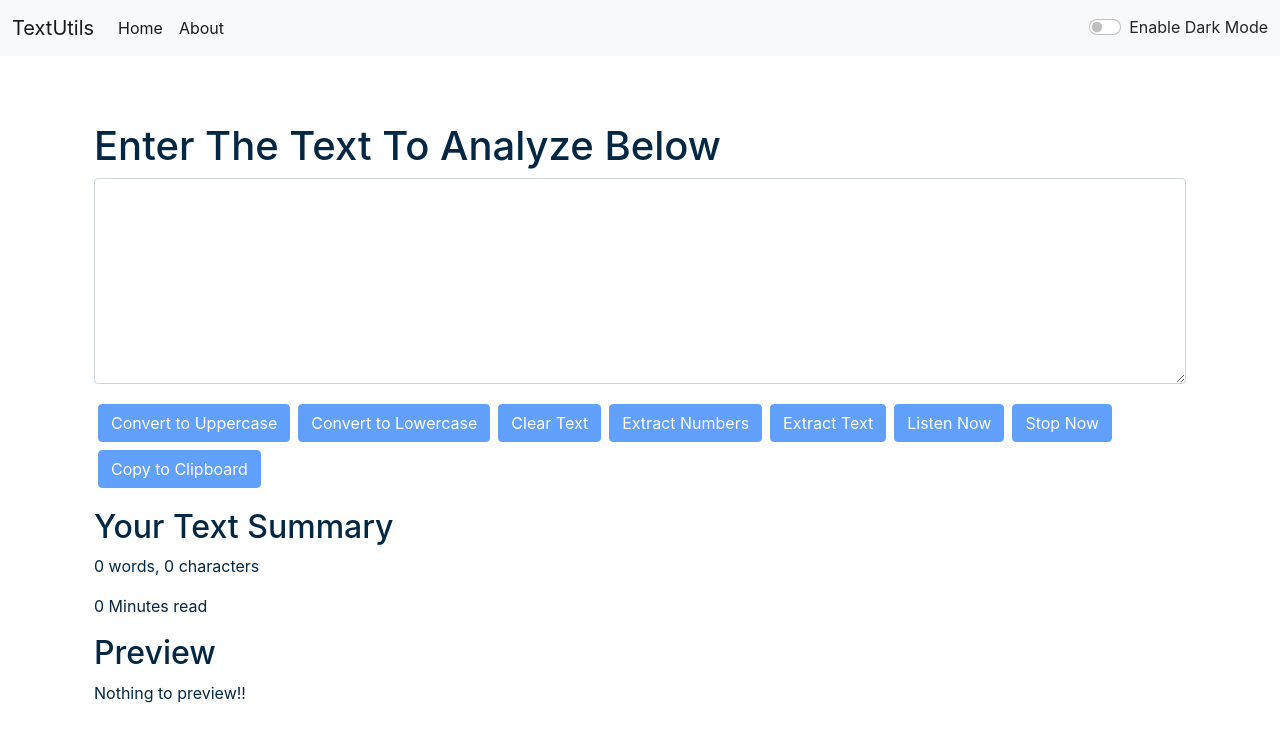
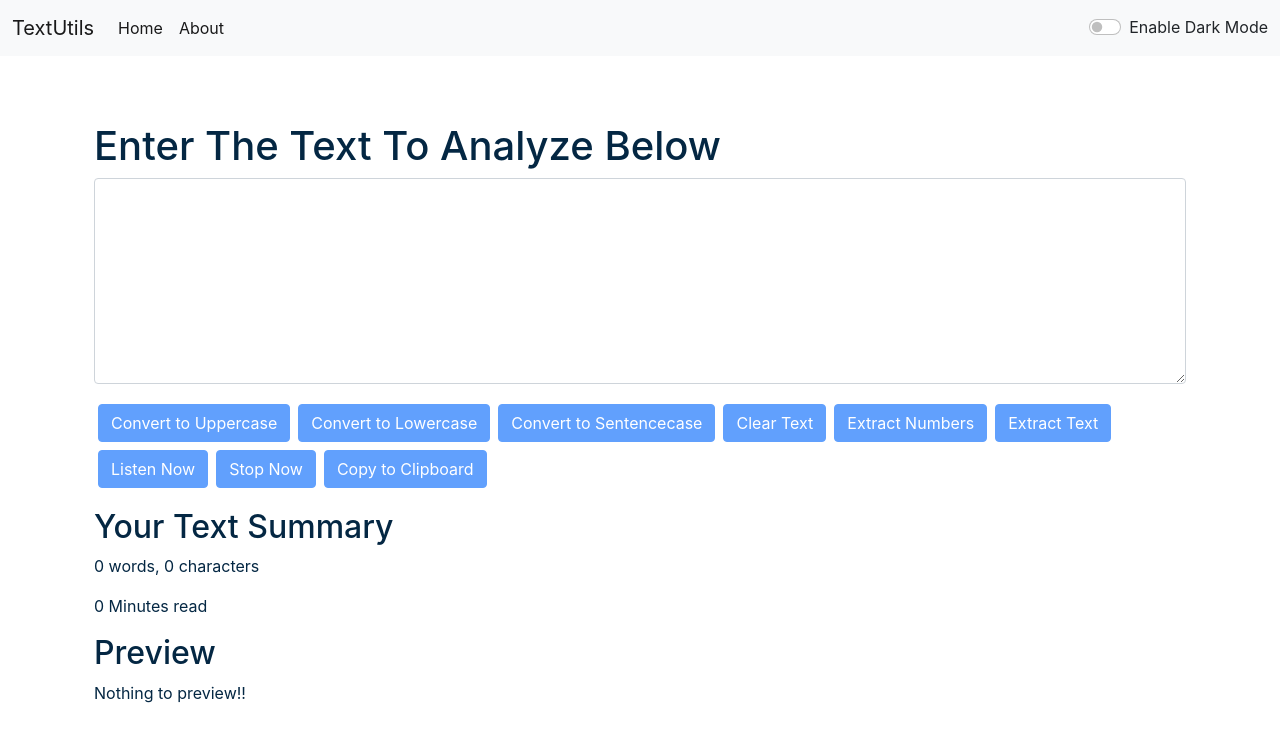
Before and after one commit to Susmita-Dey/TextUtils, a React (Create React App) app: page / in a window 1280 px wide. Shown: the top 742 px of the page. Built offline with nearby package versions, Linux system fonts and the light colour scheme; the HTML template or start-up script is replaced by a standard one.

Commit message:
Update TextForm.js
added Sentencecase.

```diff
--- a/src/components/TextForm.js
+++ b/src/components/TextForm.js
@@ -12,6 +12,15 @@ export default function TextForm(props) {
     let newText = text.toLowerCase();
     setText(newText);
     props.showAlert("Converted to lowercase", "success");
+  };
+  const handleSentenceClick = () =>{
+    let newText = text.toLowerCase().split(' ');
+    for (var i = 0; i < newText.length; i++) {
+        newText[i] = newText[i].charAt(0).toUpperCase() + newText[i].slice(1);
+      }
+      newText = newText.join(' ');
+      setText(newText);
+      props.showAlert("Converted to Sentencecase", "success");
   };
   const handleClearClick = () => {
     let newText = "";
@@ -100,6 +109,13 @@ const handleNumExtract = () => {
         <button
           disabled={text.length === 0}
           className="btn btn-primary mx-1 my-1"
+          onClick={handleSentenceClick}
+        >
+          Convert to Sentencecase
+        </button>
+        <button
+          disabled={text.length === 0}
+          className="btn btn-primary mx-1 my-1"
           onClick={handleClearClick}
         >
           Clear Text
```
